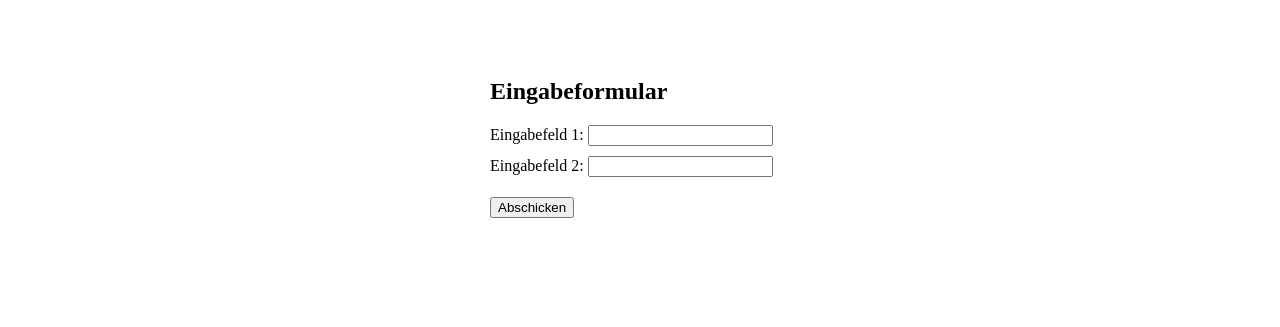
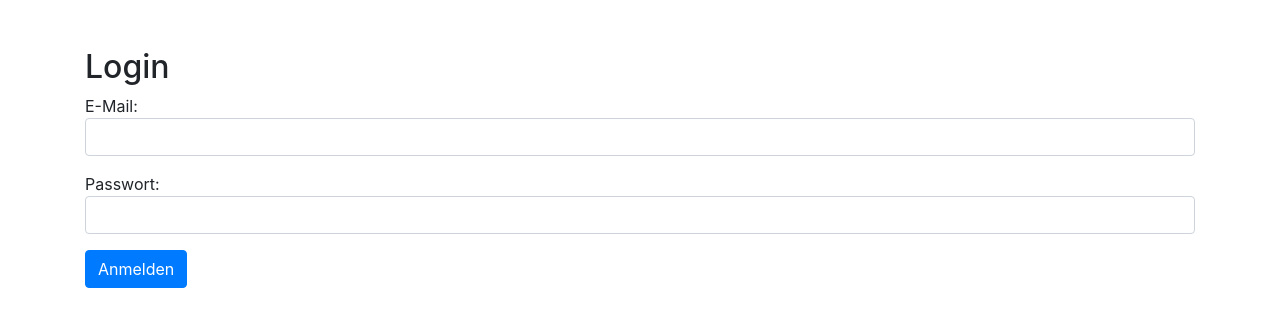
Before and after one commit to PaulFillafer/Wochenkarte, a PHP site: page / in a window 1280 px wide. Shown: the top 327 px of the page. Run offline with PHP 8.4, Linux system fonts and the light colour scheme.

Commit message:
5. Es wird eine Session mit dem User gestartet, welche durch logout.php beendet oder zerstört werden kann.

```diff
--- a/User.php
+++ b/User.php
@@ -5,30 +5,40 @@ class User
     private $email;
     private $password;
 
+    public static $storedEmail = "admin";
+    public static $storedPassword = "admin";
+
     public function __construct($email, $password) {
         $this->email = $email;
         $this->password = $password;
     }
 
-    public static function get($email, $password)
-    {
-
+    public static function get($email, $password) {
+        if ($email === self::$storedEmail && $password === self::$storedPassword) {
+            return new User($email, $password);
+        }
+        return null;
     }
 
-    public function login() {
+    public function login($email, $password) {
         session_start();
-
+        $_SESSION['loggedIn'] = true;
+        $_SESSION['email'] = $email;
+        $_SESSION['password'] = $password;
+        return true;
     }
 
     public static function logout() {
         session_start();
-
+        session_unset();
+        session_destroy();
     }
 
     public static function isLoggedIn() {
         session_start();
+        return isset($_SESSION['loggedIn']) && $_SESSION['loggedIn'] && $_SESSION['email'] === $_SESSION['email'] && $_SESSION['password'] === $_SESSION['password'];
+    }
 
-    }
 
     /**
      * @return mixed
--- a/index.php
+++ b/index.php
@@ -3,24 +3,40 @@
 <head>
     <meta charset="UTF-8">
     <meta name="viewport" content="width=device-width, initial-scale=1.0">
-    <title>Simple Eingabeformular</title>
+    <title>Login - Frühstückspension</title>
+    <link href="https://maxcdn.bootstrapcdn.com/bootstrap/4.0.0/css/bootstrap.min.css" rel="stylesheet">
 </head>
 <body>
-<div style="max-width: 300px; margin: auto; padding-top: 50px;">
-    <h2>Eingabeformular</h2>
-    <form action="wochenkarte.php" method="post">
-        <div>
-            <label for="feld1">Eingabefeld 1:</label>
-            <input type="text" id="feld1" name="feld1" required>
+<div class="container">
+    <h2 class="mt-5">Login</h2>
+    <form action="index.php" method="post">
+        <div class="form-group">
+            E-Mail:
+            <input type="text" class="form-control" name="email" required>
         </div>
-        <div style="margin-top: 10px;">
-            <label for="feld2">Eingabefeld 2:</label>
-            <input type="text" id="feld2" name="feld2" required>
+        <div class="form-group">
+            Passwort:
+            <input type="password" class="form-control" name="password" required>
         </div>
-        <div style="margin-top: 20px;">
-            <button type="submit">Abschicken</button>
-        </div>
+        <button type="submit" class="btn btn-primary">Anmelden</button>
     </form>
+
+    <?php
+    require 'User.php';
+    if ($_SERVER['REQUEST_METHOD'] == 'POST') {
+        $email = $_POST['email'];
+        $password = $_POST['password'];
+        $user = User::get($email, $password);
+
+        if ($user) {
+            $user->login($email, $password);
+            header("Location: wochenkarte.php");
+            exit;
+        } else {
+            echo "<p class='text-danger mt-3'>Ungültige Zugangsdaten.</p>";
+        }
+    }
+    ?>
 </div>
 </body>
 </html>
--- a/logout.php
+++ b/logout.php
@@ -1,7 +1,5 @@
 <?php
 require_once 'User.php';
-
-
-
+User::logout();
 header('location: index.php');
 exit;
--- a/wochenkarte.php
+++ b/wochenkarte.php
@@ -1,6 +1,9 @@
 <?php
 require_once 'User.php';
-
+if (!User::isLoggedIn()) {
+    header("Location: index.php");
+    exit;
+}
 ?>
 
 <!DOCTYPE html>
```
